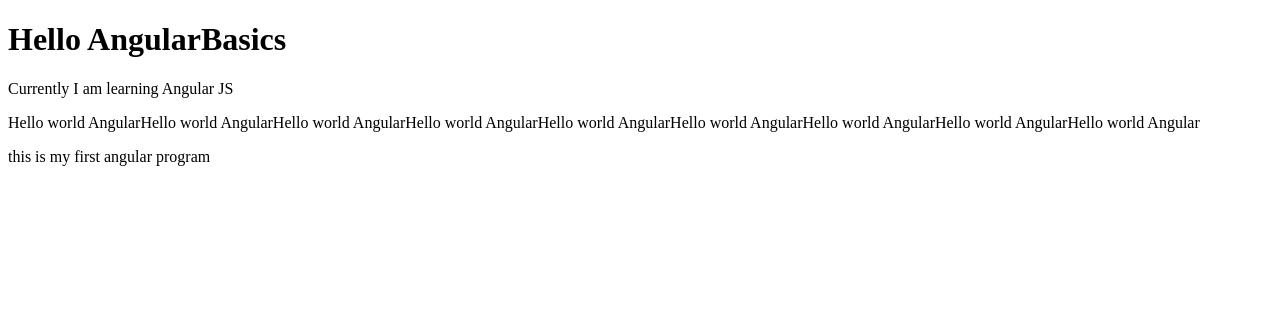
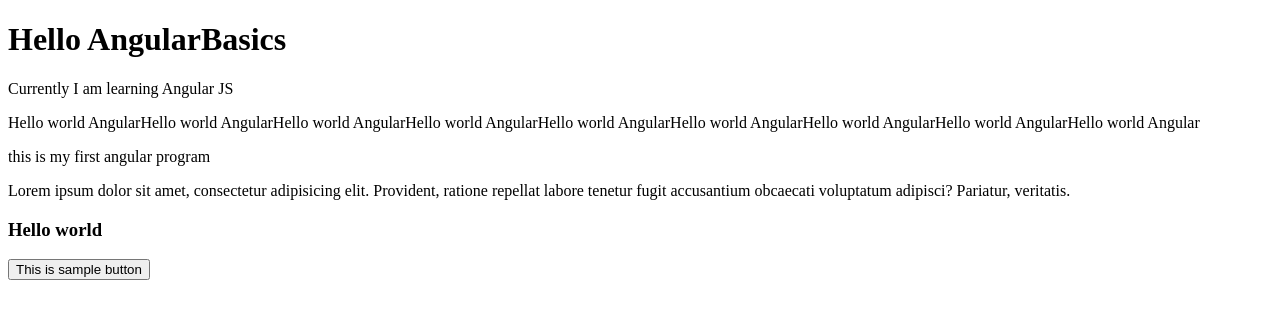
Before and after one commit to Asad9340/Learning-Angular, an Angular app: page / in a window 1280 px wide. Shown: the top 318 px of the page. Built offline with nearby package versions, Linux system fonts and the light colour scheme.

Commit message:
added some changes

```diff
--- a/src/app/app.component.html
+++ b/src/app/app.component.html
@@ -2,3 +2,6 @@
 <p>Currently I am learning Angular JS</p>
 <p>{{description}}</p>
 <p>this is my first angular program</p>
+<p>Lorem ipsum dolor sit amet, consectetur adipisicing elit. Provident, ratione repellat labore tenetur fugit accusantium obcaecati voluptatum adipisci? Pariatur, veritatis.</p>
+<h3>Hello world </h3>
+<button>This is sample button</button>
```
